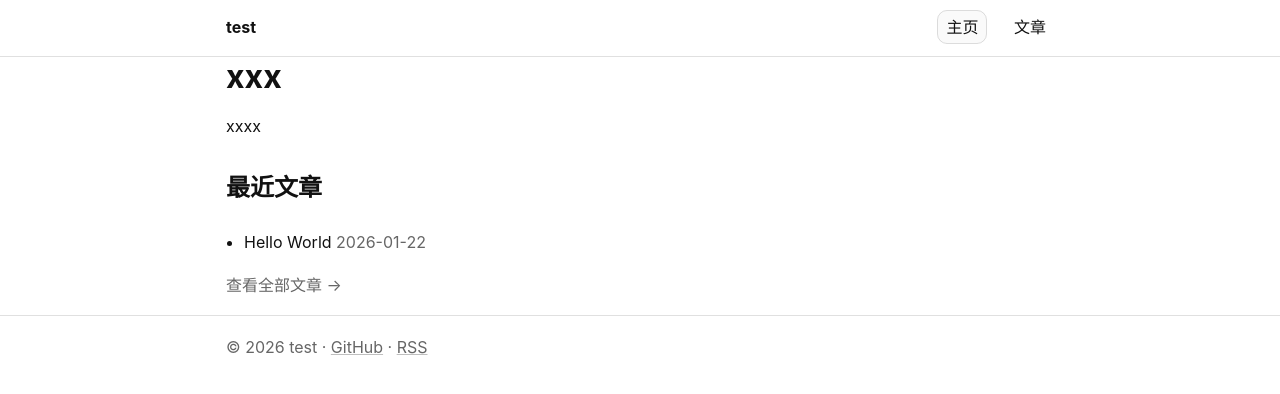
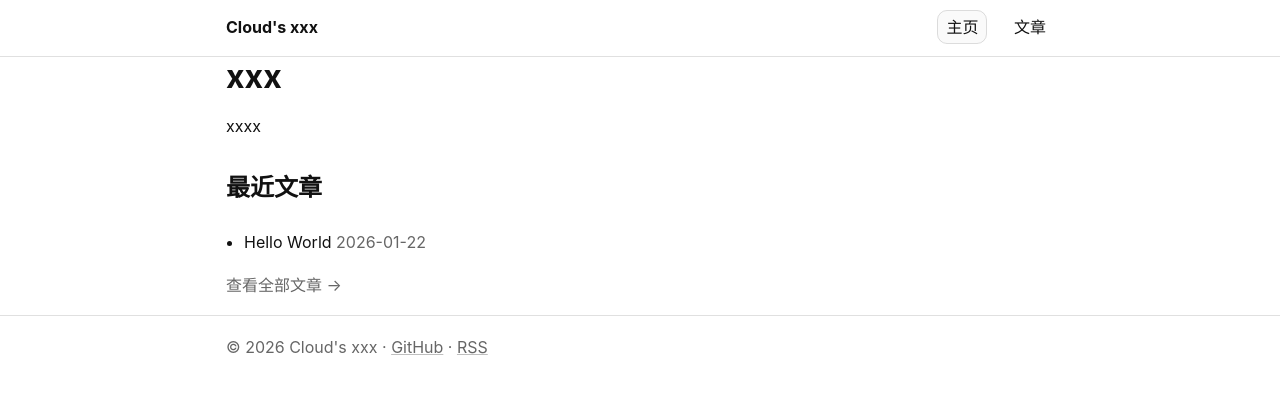
Before and after one commit to cloudlldb/cloudlldb.github.io, a Jekyll site: the page built from index.md, in a window 1280 px wide. Shown: the top 394 px of the page. Built offline with Jekyll 4.4.1, drawn with Linux system fonts in a browser that asks for light colours; part of the change alters nothing that is shown.

Commit message:
Update _config.yml

```diff
--- a/_config.yml
+++ b/_config.yml
@@ -1,3 +1,19 @@
-title: test
-description: tttest
-theme: jekyll-theme-cayman
+title: "Cloud's xxx"
+description: "个人博客"
+timezone: Asia/Singapore
+lang: zh-CN
+
+# 用户主页站点（username.github.io）通常这样写
+url: "https://cloudlldb.github.io"
+baseurl: ""
+
+# 文章链接风格：/2026/01/22/title/
+permalink: /:year/:month/:day/:title/
+
+# Markdown 与高亮
+markdown: kramdown
+highlighter: rouge
+
+# 让 posts.md 用分页或其他功能时更容易扩展（可不动）
+plugins:
+  - jekyll-feed
```
